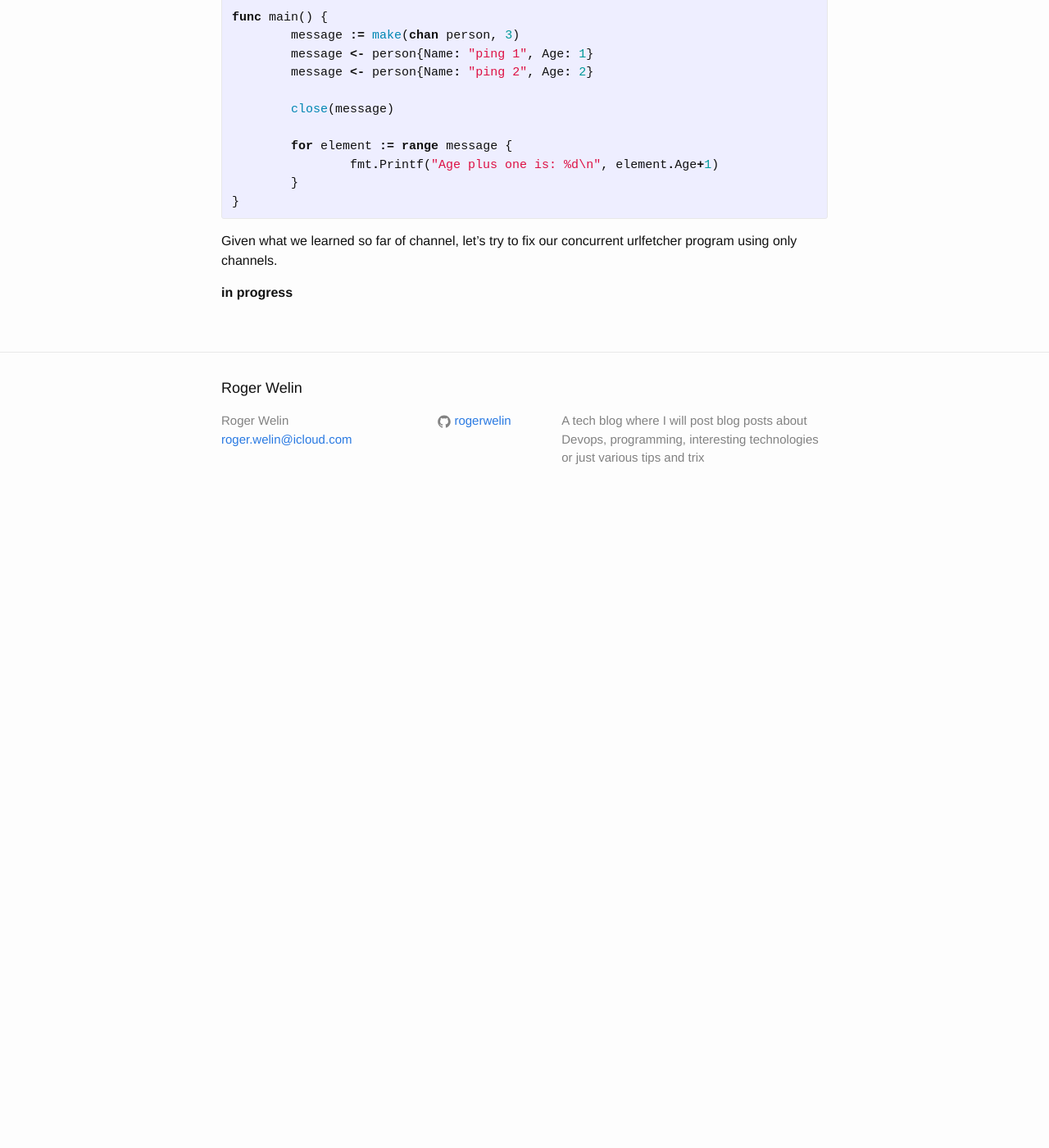
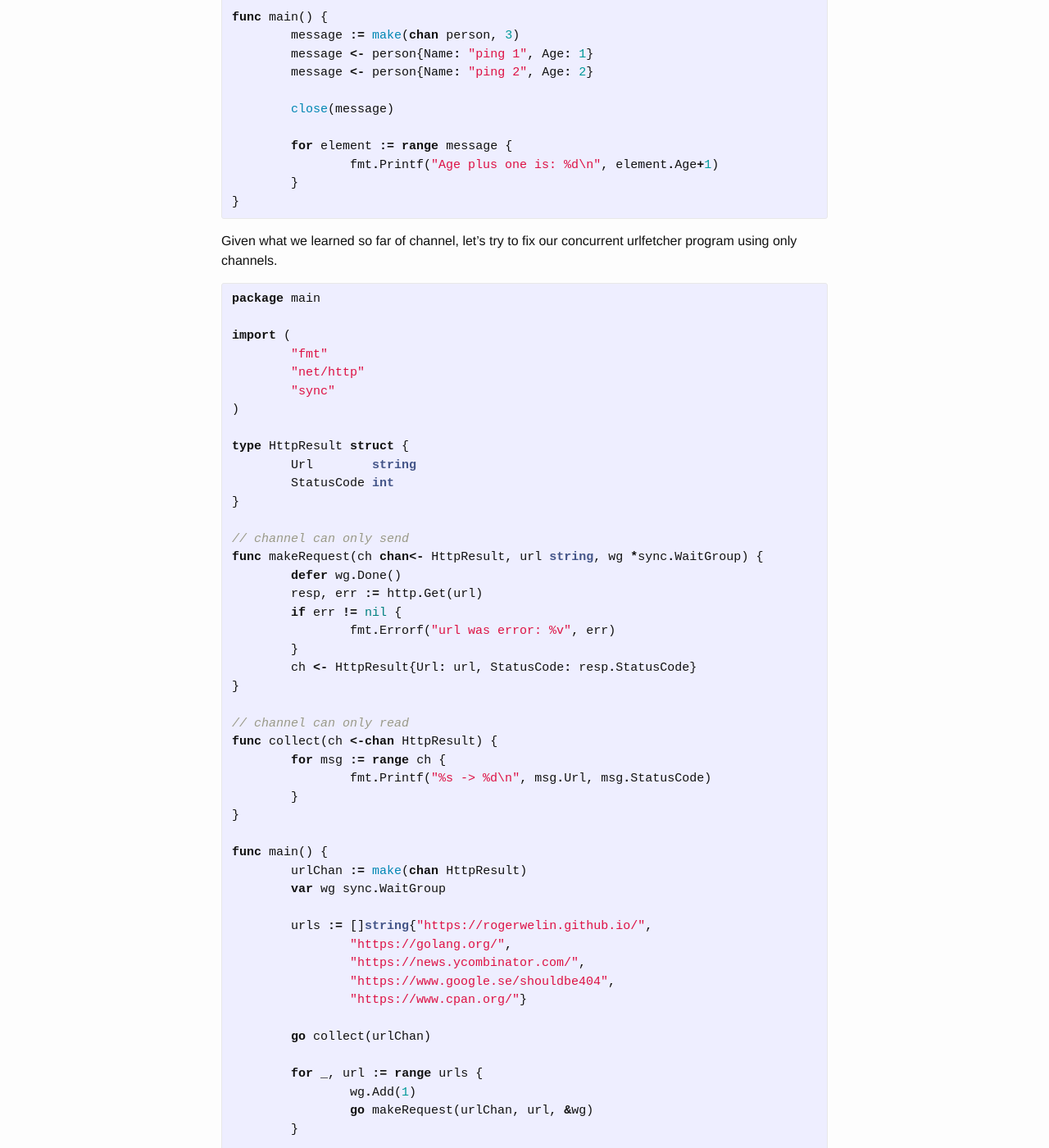
Before and after one commit to rogerwelin/rogerwelin.github.io, a Jekyll site: the page built from _posts/2018-09-03-golang-concurrency-fundamentals.markdown, in a window 1280 px wide and 1400 px high, scrolled down 8405 px. Shown: the whole window at 82% size. Built offline with Jekyll 4.4.1, drawn with Linux system fonts in a browser that asks for light colours; comment, search, counter and statistics services are not loaded; before the commit the page ends 9035 px from its top, so only the background shows below that; some of the changed text lies outside the part shown.

Commit message:
concurrency with channels

```diff
--- a/_posts/2018-09-03-golang-concurrency-fundamentals.markdown
+++ b/_posts/2018-09-03-golang-concurrency-fundamentals.markdown
@@ -293,4 +293,58 @@ func main() {
 
 Given what we learned so far of channel, let's try to fix our concurrent urlfetcher program using only channels.
 
+
+{% highlight go %}
+package main
+
+import (
+	"fmt"
+	"net/http"
+	"sync"
+)
+
+type HttpResult struct {
+	Url        string
+	StatusCode int
+}
+
+// channel can only send
+func makeRequest(ch chan<- HttpResult, url string, wg *sync.WaitGroup) {
+	defer wg.Done()
+	resp, err := http.Get(url)
+	if err != nil {
+		fmt.Errorf("url was error: %v", err)
+	}
+	ch <- HttpResult{Url: url, StatusCode: resp.StatusCode}
+}
+
+// channel can only read
+func collect(ch <-chan HttpResult) {
+	for msg := range ch {
+		fmt.Printf("%s -> %d\n", msg.Url, msg.StatusCode)
+	}
+}
+
+func main() {
+	urlChan := make(chan HttpResult)
+	var wg sync.WaitGroup
+
+	urls := []string{"https://rogerwelin.github.io/",
+		"https://golang.org/",
+		"https://news.ycombinator.com/",
+		"https://www.google.se/shouldbe404",
+		"https://www.cpan.org/"}
+
+	go collect(urlChan)
+
+	for _, url := range urls {
+		wg.Add(1)
+		go makeRequest(urlChan, url, &wg)
+	}
+
+	wg.Wait()
+	close(urlChan)
+}
+{% endhighlight %}
+
 **in progress**
```
